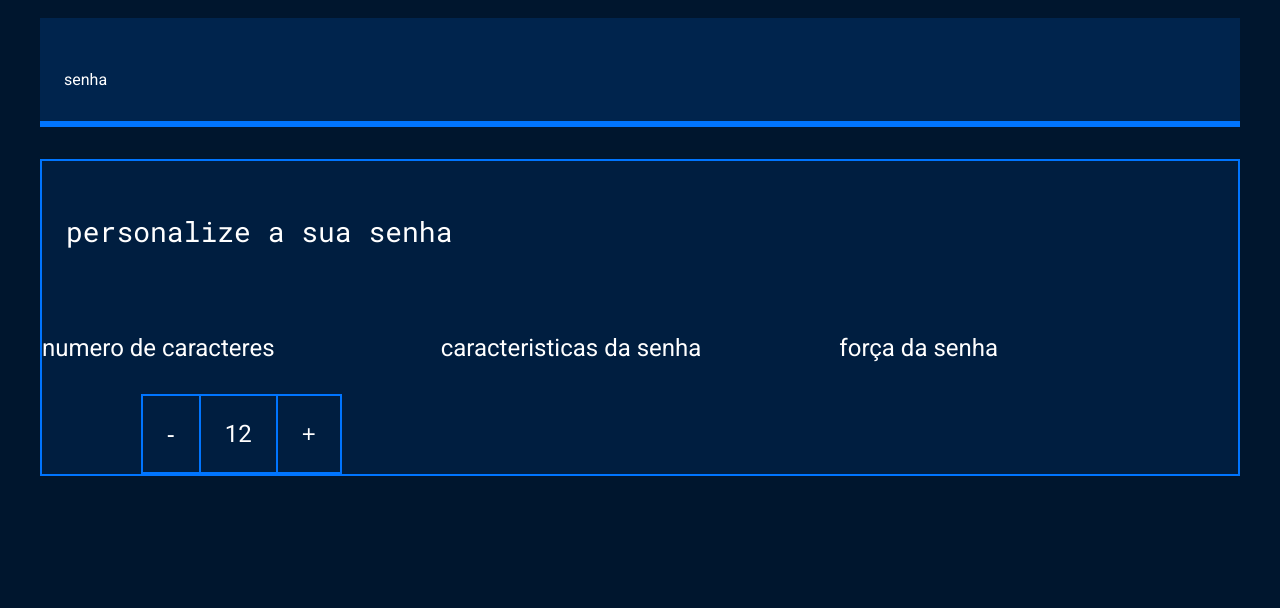
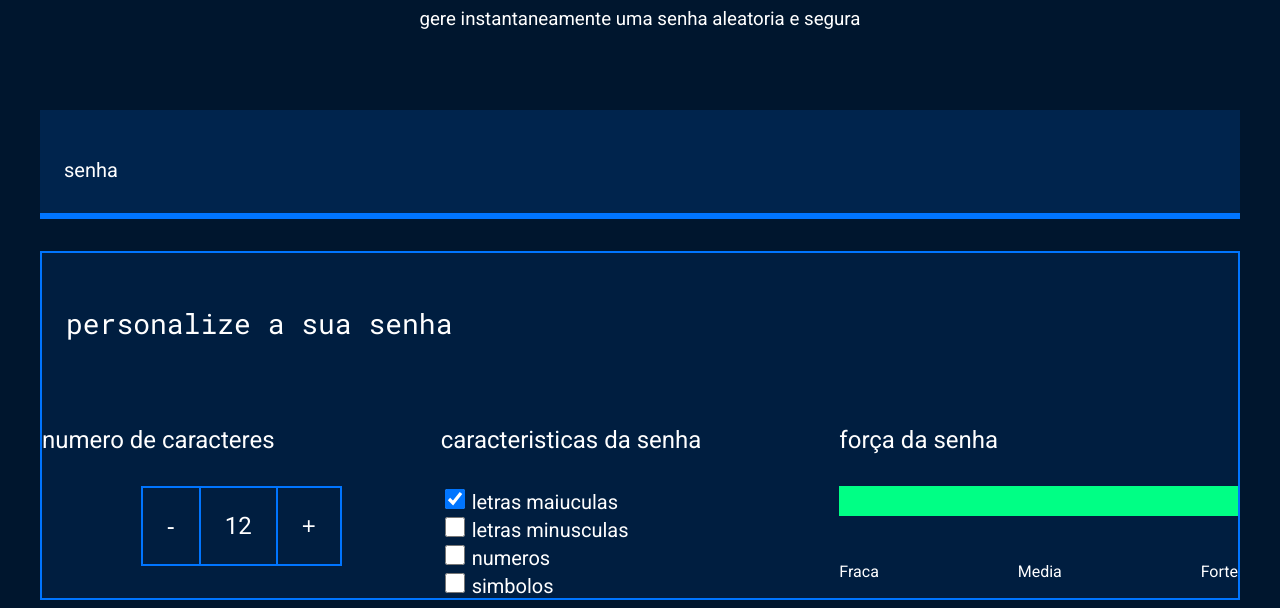
Before and after one commit to tatuamarrado66987/javascript.gerador.senha, a plain HTML site: page index.html in a window 1280 px wide. Shown: the part 230-838 px from the top of the page. Before the commit the page ends 800 px from the top, so only its background shows below. Drawn offline with Linux system fonts and the light colour scheme.

Commit message:
28/08/24

```diff
--- a/index.html
+++ b/index.html
@@ -32,9 +32,38 @@
             </div>
             <div class="parametro-senha">
                 <h4 class="parametro-senha__titulo">caracteristicas da senha</h4>
+                <div class="parametro-senha-checkbox">
+                    <input name="maiusculo" type="checkbox"
+                    class="checkbox" checked>
+                    <label for="maiusculo">letras maiuculas</label>
+                </div>
+                <div class="parametro-senha-checkbox">
+                    <input name="minusculo" type="checkbox"
+                    class="checkbox">
+                    <label for="minusculo">letras minusculas</label>
+                </div>
+                <div class="parametro-senha-checkbox">
+                    <input name="numero" type="checkbox"
+                    class="checkbox">
+                    <label for="numero">numeros</label>
+                </div>
+                <div class="parametro-senha-checkbox">
+                    <input name="simbolo" type="checkbox"
+                    class="checkbox">
+                    <label for="simbolo">simbolos</label>
+
+                </div>
+
             </div>
             <div class="parametro-senha">
                 <h4 class="parametro-senha__titulo">força da senha</h4>
+                <div class="barra"></div>
+                <div class="forca forte"></div>
+                <div class="parametro-senha-texto">
+                    <p>Fraca</p>
+                    <p>Media</p>
+                    <p>Forte</p>
+                </div>
             </div>
         </div>
     </div>
--- a/style.css
+++ b/style.css
@@ -64,6 +64,7 @@ font-size: 24px;
 }
 .conteudo-titulo{
     text-align: center;
+    margin-top: 100px;
 }
 .parametro{
     background-color: var(--fundo-texto);
@@ -114,3 +115,45 @@ font-size: 24px;
     width: 50%;
     margin: 0 auto;
 }
+
+label{
+    font-size: 20px;
+}
+
+.checkbox{
+    width: 20px;
+    height: 20px;
+    cursor: pointer;
+}
+
+.barra{
+    background-color: var(--fundo-senha);
+    height: 30px;
+    width: 100%;
+}
+
+.forca{
+    height: 30px;
+    position: relative;
+    bottom: 30px;
+}
+
+.fraca{
+    width: 25%;
+    background-color: #e71b32;
+
+}
+
+.media{
+    background-color: #faf408;
+    width: 50%;
+}
+
+.forte{
+    background-color: #00FF85;
+    width: 100%;
+}
+.parametro-senha-texto{
+    display: flex;
+    justify-content: space-between;
+}
```
